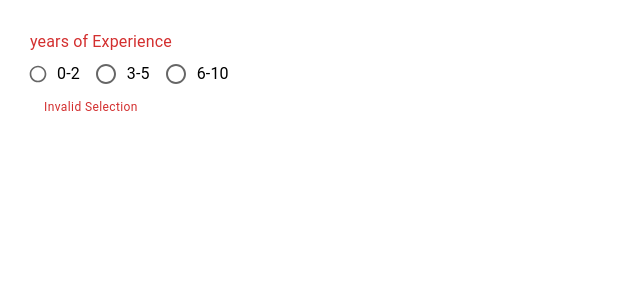
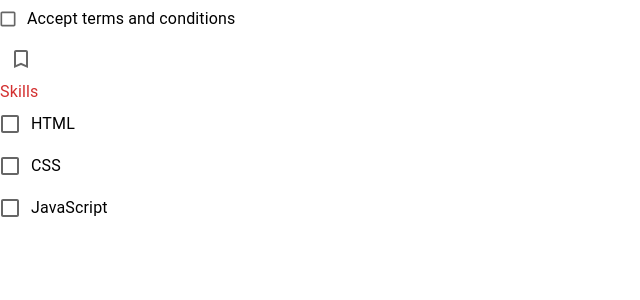
Before and after one commit to Shubhofficial1/materialui, a React (Create React App) app in the folder frontend/: page / in a window 1280 px wide. Shown: the top 300 px of the page, without its empty margins (0-640 px from the left). Built offline with nearby package versions, Linux system fonts and the light colour scheme.

Commit message:
Checkbox Done

```diff
--- a/frontend/src/App.tsx
+++ b/frontend/src/App.tsx
@@ -3,7 +3,8 @@
 // import ButtonUI from "./components/ButtonUI";
 // import TextFieldUI from "./components/TextFieldUI";
 // import SelectUI from "./components/SelectUI";
-import RadioUI from "./components/RadioUI";
+// import RadioUI from "./components/RadioUI";
+import CheckboxUI from "./components/CheckboxUI";
 
 function App() {
   return (
@@ -12,7 +13,8 @@
       {/* <ButtonUI /> */}
       {/* <TextFieldUI /> */}
       {/* <SelectUI /> */}
-      <RadioUI />
+      {/* <RadioUI /> */}
+      <CheckboxUI />
     </div>
   );
 }
--- /dev/null
+++ b/frontend/src/components/CheckboxUI.tsx
@@ -0,0 +1,93 @@
+import { useState } from "react";
+import {
+  Box,
+  FormControlLabel,
+  Checkbox,
+  FormControl,
+  FormLabel,
+  FormGroup,
+} from "@mui/material";
+import BookmarkBorderIcon from "@mui/icons-material/BookmarkBorder";
+import BookmarkIcon from "@mui/icons-material/Bookmark";
+
+const CheckboxUI = () => {
+  const [acceptTnC, setAcceptTnC] = useState(false);
+  const [skills, setSkills] = useState<string[]>([]);
+  console.log(skills);
+
+  const handleChange = (event: React.ChangeEvent<HTMLInputElement>) => {
+    setAcceptTnC(event.target.checked);
+  };
+  const handleSkillChange = (event: React.ChangeEvent<HTMLInputElement>) => {
+    const index = skills.indexOf(event.target.value);
+    if (index === -1) {
+      setSkills([...skills, event.target.value]);
+    } else {
+      setSkills(skills.filter((skill) => skill !== event.target.value));
+    }
+  };
+  return (
+    <Box>
+      <Box>
+        <FormControlLabel
+          control={
+            <Checkbox
+              checked={acceptTnC}
+              onChange={handleChange}
+              size="small"
+              color="secondary"
+            />
+          }
+          label="Accept terms and conditions"
+        />
+      </Box>
+      <Box>
+        <Checkbox
+          icon={<BookmarkBorderIcon />}
+          checkedIcon={<BookmarkIcon />}
+          checked={acceptTnC}
+          onChange={handleChange}
+        />
+      </Box>
+      <Box>
+        <FormControl error>
+          <FormLabel>Skills</FormLabel>
+          <FormGroup>
+            <FormControlLabel
+              control={
+                <Checkbox
+                  value="html"
+                  checked={skills.includes("html")}
+                  onChange={handleSkillChange}
+                />
+              }
+              label="HTML"
+            />
+            <FormControlLabel
+              control={
+                <Checkbox
+                  value="css"
+                  checked={skills.includes("css")}
+                  onChange={handleSkillChange}
+                />
+              }
+              label="CSS"
+            />
+            <FormControlLabel
+              control={
+                <Checkbox
+                  value="javascript"
+                  checked={skills.includes("javascript")}
+                  onChange={handleSkillChange}
+                />
+              }
+              label="JavaScript"
+            />
+          </FormGroup>
+        </FormControl>
+      </Box>
+    </Box>
+  );
+};
+
+export default CheckboxUI;
```
